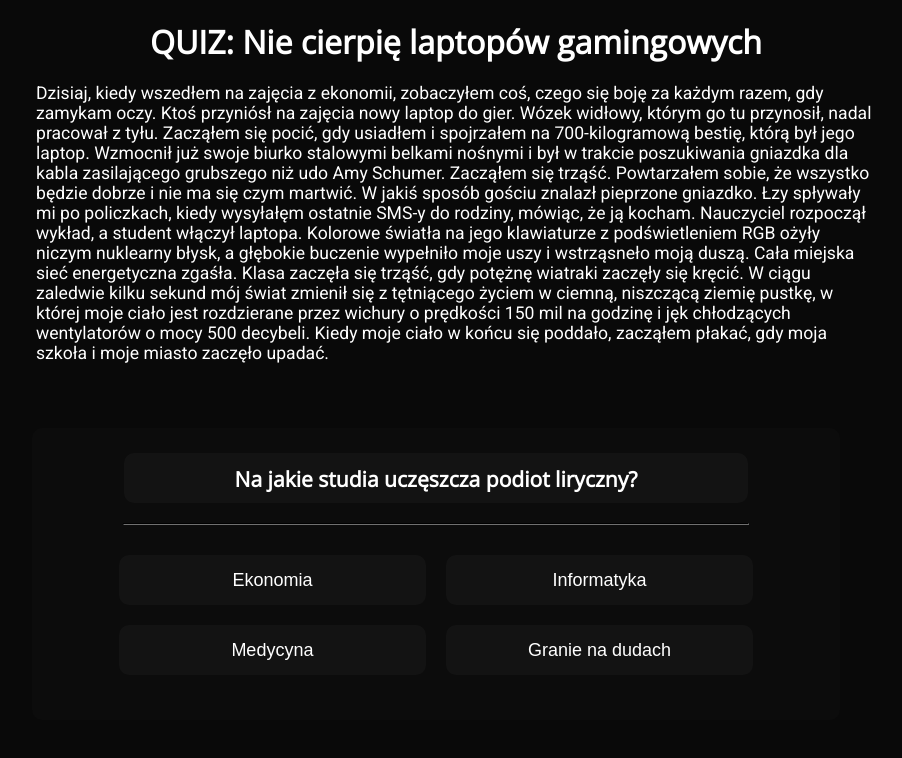
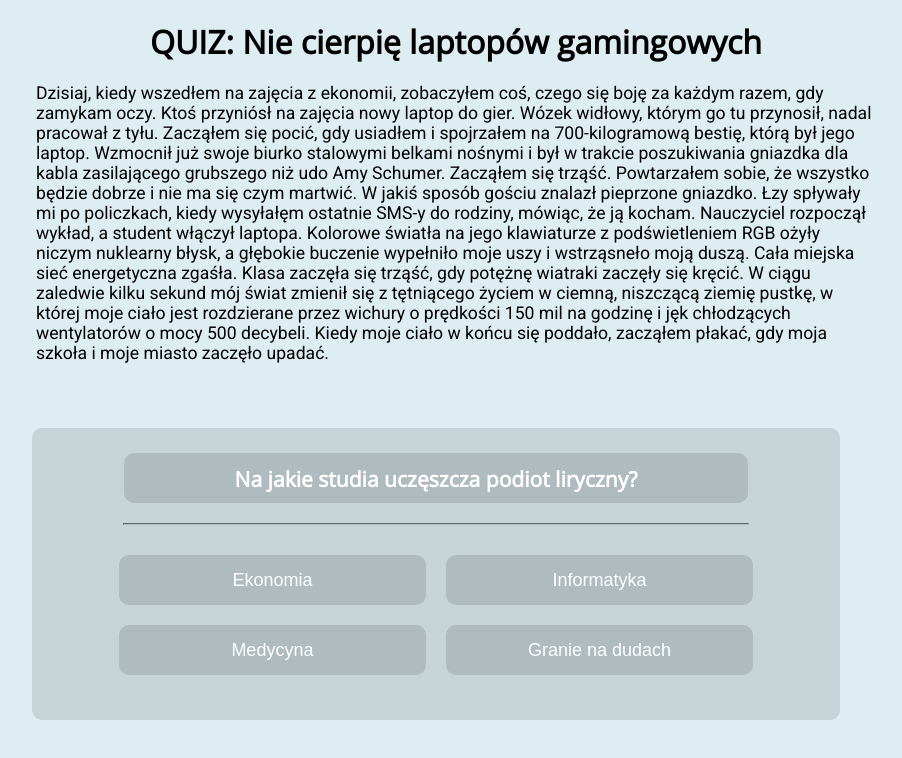
Before and after one commit to grz3sio/Balon, a React (Create React App) app: page / in a window 1280 px wide. Shown: the top 758 px of the page, without its empty margins (184-1086 px from the left). Built offline with nearby package versions, Linux system fonts and the light colour scheme.

Commit message:
zmiana dark mode > light mode

```diff
--- a/src/index.css
+++ b/src/index.css
@@ -9,8 +9,8 @@ body {
   height: 100%;
   font-family: roboto, helvetica;
   font-size: 14px;
-  background-color: #090909;
-  color: #ffffff;
+  background-color: #deedf1;
+  color: #000;
 }
 
 .quiz {
@@ -19,7 +19,7 @@ body {
   width: 75%;
   left: 50%;
   margin-left: -37.5%;
-  background-color: #090909;
+  background-color: #deedf1;
 }
 
 .text {
@@ -46,7 +46,7 @@ body {
   margin-left: calc(-40% - 40px);
   padding: 20px;
   bottom: 10%;
-  background-color: #0C0C0C;
+  background-color: #C6D4D7;
   border-radius: 10px;
   display: -webkit-box;
   display: -ms-flexbox;
@@ -65,11 +65,12 @@ body {
   text-align: center;
   font-size: 18px;
   font-family: 'Open Sans';
-  background-color: #131313;
+  background-color: #AFBBBE;
   width: calc(80% + 10px);
   height: 50px;
   line-height: 2.5;
   border-radius: 10px;
+  color: #ffffff;
 }
 
 .quizQuestions hr {
@@ -77,7 +78,7 @@ body {
       -ms-grid-row-align: center;
       align-self: center;
   width: calc(80% + 10px);
-  border-color: #1C1C1C;
+  border-color: #AFBBBE;
 }
 
 .quizQuestions .answers {
@@ -102,7 +103,7 @@ body {
   color: #ffffff;
   border-radius: 10px;
   border: none;
-  background-color: #131313;
+  background-color: #AFBBBE;
   -webkit-transition: font-size .06s;
   transition: font-size .06s;
 }
@@ -138,7 +139,7 @@ body {
   width: 100%;
   left: 0;
   bottom: 0;
-  border: 3px solid #DE5ADC;
+  border: 3px solid #F56473;
   -webkit-box-sizing: border-box;
           box-sizing: border-box;
   border-top: none;
@@ -152,7 +153,7 @@ body {
   width: 100%;
   right: 0;
   top: 0;
-  border: 3px solid #DE5ADC;
+  border: 3px solid #F56473;
   -webkit-box-sizing: border-box;
           box-sizing: border-box;
   border-right: none;
@@ -168,7 +169,7 @@ body {
   margin-left: calc(-40% - 40px);
   padding: 20px;
   bottom: 5%;
-  background-color: #0C0C0C;
+  background-color: #C6D4D7;
   border-radius: 10px;
   display: -webkit-box;
   display: -ms-flexbox;
@@ -185,7 +186,7 @@ body {
       align-self: center;
   margin-bottom: 20px;
   font-family: 'Open Sans';
-  background-color: #131313;
+  background-color: #AFBBBE;
   width: 300px;
   height: 40px;
   line-height: 2;
```
